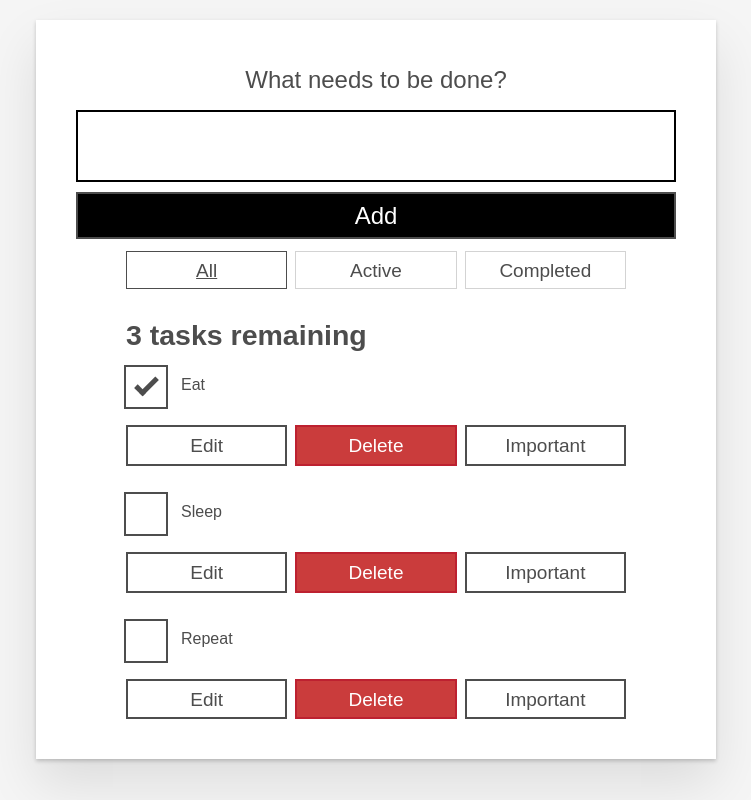
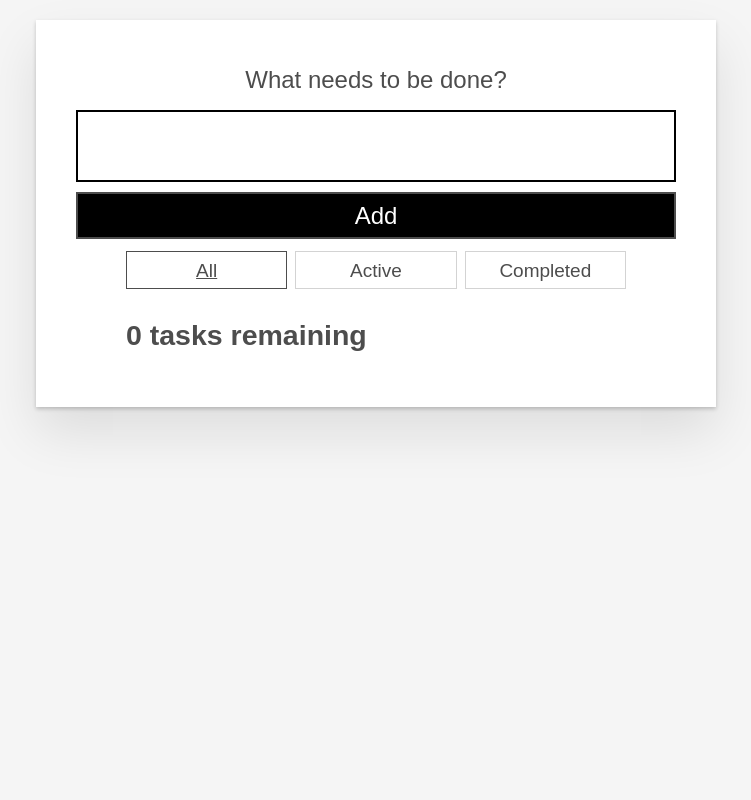
Before and after one commit to cordellbonnieux/CPSC2600_Todo_App, a React (Create React App) app: page / in a window 1280 px wide. Shown: the whole page, without its empty margins (264-1015 px from the left). Built offline with nearby package versions, Linux system fonts and the light colour scheme.

Commit message:
Tasks are now saved to local storage.

```diff
--- a/src/App.js
+++ b/src/App.js
@@ -4,6 +4,7 @@ import Todo from './components/Todo'
 import Form from './components/Form'
 import FilterButton from './components/FilterButton'
 import UsePrevious from './components/UsePrevious'
+import { getActiveElement } from '@testing-library/user-event/dist/utils'
 
 const FILTER_MAP = {
   All: () => true,
@@ -13,7 +14,7 @@ const FILTER_MAP = {
 const FILTER_NAMES = Object.keys(FILTER_MAP)
 
 export default function App(props) {
-  const [ tasks, setTasks ] = useState(props.tasks)
+  const [ tasks, setTasks ] = useState([]/*props.tasks*/)
   const [ filter, setFilter ] = useState('All')
 
   const toggleTaskCompleted = id => {
@@ -101,6 +102,31 @@ export default function App(props) {
     }
   }, [tasks.length, prevTaskLength])
 
+  // get the tasks
+  useEffect(() => {
+    // get items and add them to tasks
+    if (window.localStorage.length > 0) {
+      const storedTasks = [] //
+      //window.localStorage.forEach(task => storedTasks.push(JSON.parse(task))) //
+      for (let i = 0; i < window.localStorage.length; i++) {
+        // check to see if there are copies of tasks
+        console.log(window.localStorage)
+
+      }
+      setTasks(storedTasks)
+    }
+  }, [])
+
+  // set the tasks
+  useEffect(() => {
+    taskList.forEach(task => {
+      window.localStorage.setItem(
+        JSON.stringify(task.props.id),
+        JSON.stringify(task.props)
+      )
+    })
+  }, [taskList])
+
 
   return (
     <div className="todoapp stack-large">
--- a/src/index.js
+++ b/src/index.js
@@ -4,20 +4,17 @@ import './index.css'
 import App from './App'
 import reportWebVitals from './reportWebVitals'
 
+/*
 const DATA = [
   { id: "todo-0", name: "Eat", completed: true, isImportant: false },
   { id: "todo-1", name: "Sleep", completed: false, isImportant: false },
   { id: "todo-2", name: "Repeat", completed: false, isImportant: false }
 ]
+*/
 
 const root = ReactDOM.createRoot(document.getElementById('root'))
 root.render(
-  <React.StrictMode>
-    <App tasks={DATA} />
-  </React.StrictMode>
+  //<React.StrictMode>
+    <App /*tasks={DATA}*/ />
+  //</React.StrictMode>
 )
-
-// If you want to start measuring performance in your app, pass a function
-// to log results (for example: reportWebVitals(console.log))
-// or send to an analytics endpoint. Learn more: https://bit.ly/CRA-vitals
-reportWebVitals()
```
Also changed, not shown: 1 other file (tests, documents, lock files or other folders).
